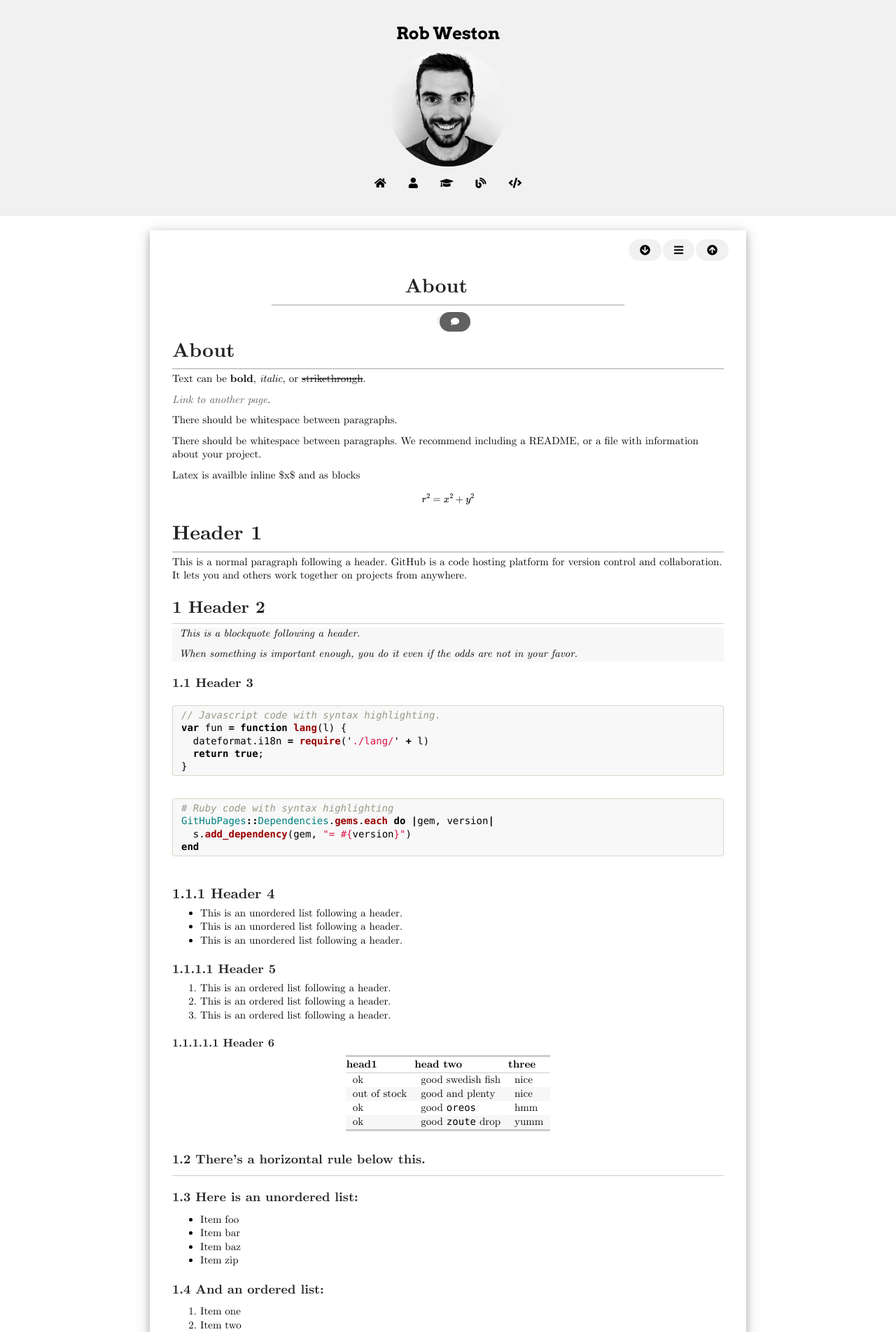
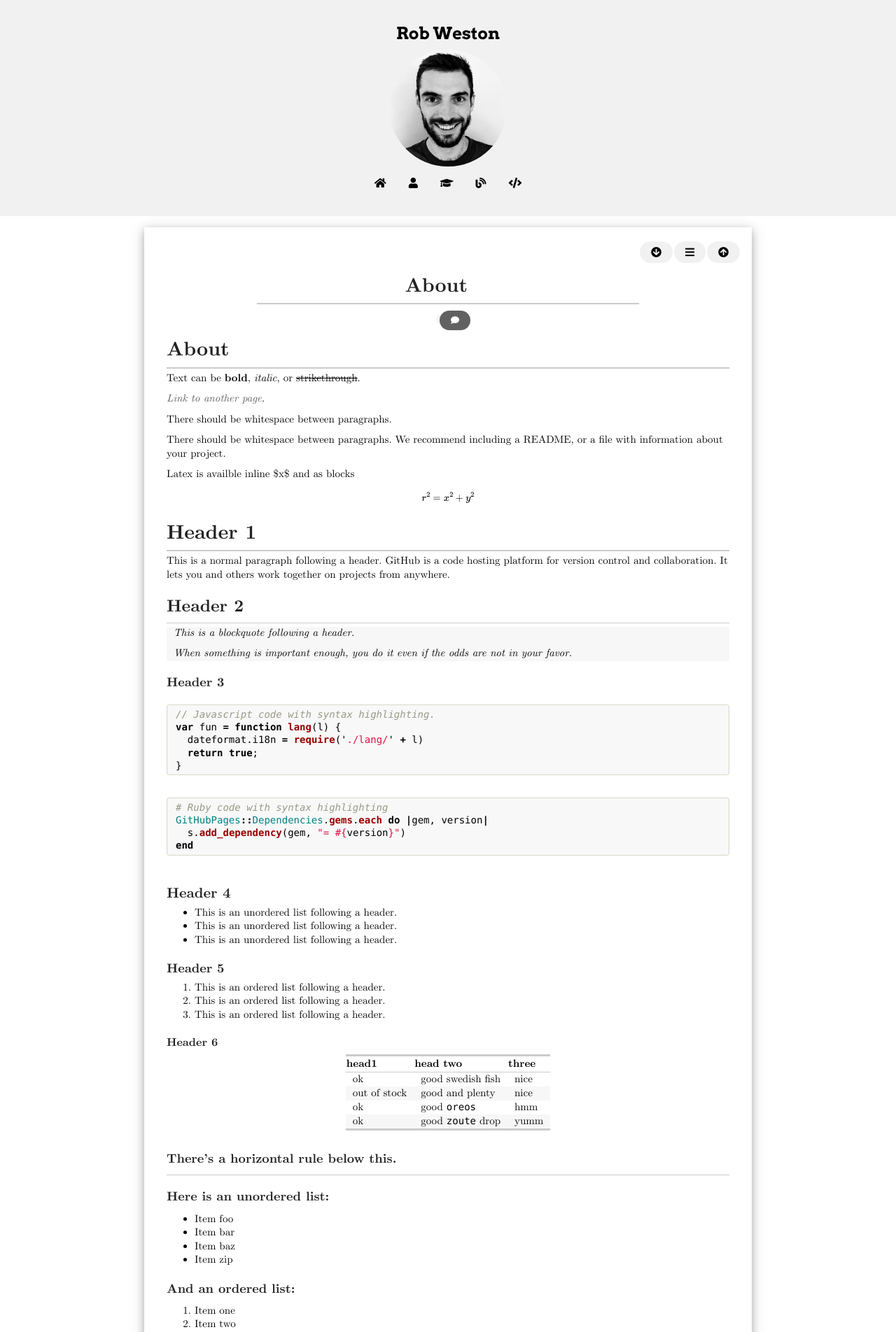
Before and after one commit to robw4/robw4.github.io, a Jekyll site: the page built from test.md, in a window 1280 px wide. Shown: the top 1904 px of the page at 70% size. Built offline with Jekyll 4.4.1, drawn with Linux system fonts in a browser that asks for light colours; some web fonts are replaced; formulas are drawn with MathJax 3; comment, search, counter and statistics services are not loaded; our own code applies the rules of GitHub Pages for plain Markdown files.

Commit message:
Reduced padding

```diff
--- a/_config.yml
+++ b/_config.yml
@@ -25,7 +25,7 @@
       title: Scholar
       fa-icon: 'ai ai-google-scholar'
 page_width: 900px
-numbered: true
+numbered: false
 markdown: kramdown
 kramdown:
   math_engine: mathjax
--- a/_layouts/page.html
+++ b/_layouts/page.html
@@ -3,10 +3,10 @@
 ---
 
 
-<div class="w3-content w3-padding-small" style="max-width:{{ site.page_width }}">
-    <div class="w3-card-4 w3-margin w3-padding" id="pad">
+<div class="w3-content" style="max-width:{{ site.page_width }}">
+    <div id="pad">
     <!-- page title -->
-    <div class="w3-container w3-padding-small w3-bar sticky" id="ToContent">
+    <div class="w3-bar sticky" id="ToContent">
         <!-- contents page-->
 
         <button onclick="goToPreviousAnchor()" class="w3-button w3-padding w3-left-align header w3-hover-amber w3-light-gray w3-round-xxlarge w3-right" style="outline:none; margin: 1px 1px">
@@ -22,9 +22,9 @@
         </button>
     </div>
 
-    <div class="w3-container w3-row w3-padding-small">
+    <div class="w3-row w3-padding-small">
         <div class="w3-col l2 m0 s0 w3-container"></div>
-        <div class="w3-col l8 m0 s0 w3-container">
+        <div class="w3-col l8 m0 s0">
             <a id="__title"></a><h1 class="w3-center">{{ page.title }} <a href="#__title" class="Anchor">#</a></h1>
             <div>
                 <div class="outer-center">
@@ -173,8 +173,16 @@
         }
     }
 
+    function setsize() {
+        let x = document.getElementById('pad');
+        console.log(x.className, x.scrollWidth);
+        if (x.scrollWidth  > 700) {
+            x.className += 'w3-card-4 w3-margin w3-padding';
+        }
+    }
+
     //watch window resize
     window.onresize = resize;
-    window.onload = resize;
+    window.onload = setsize;
 
 </script>
--- a/_layouts/plain.html
+++ b/_layouts/plain.html
@@ -6,7 +6,7 @@
 <div class="w3-content w3-padding-small" style="max-width:{{ site.page_width }}">
     <div id="pad">
 
-    <div class="w3-container w3-row w3-padding-small">
+    <div class="w3-container w3-row">
         <div class="w3-col l2 m0 s0 w3-container"></div>
         <div class="w3-col l8 m0 s0 w3-container">
             <a id="__title"></a><h1 class="w3-center">{{ page.title }} <a href="#__title" class="Anchor">#</a></h1>
```
